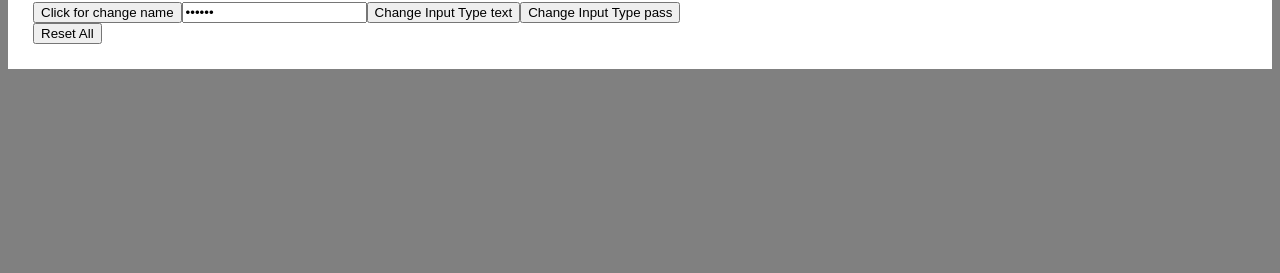
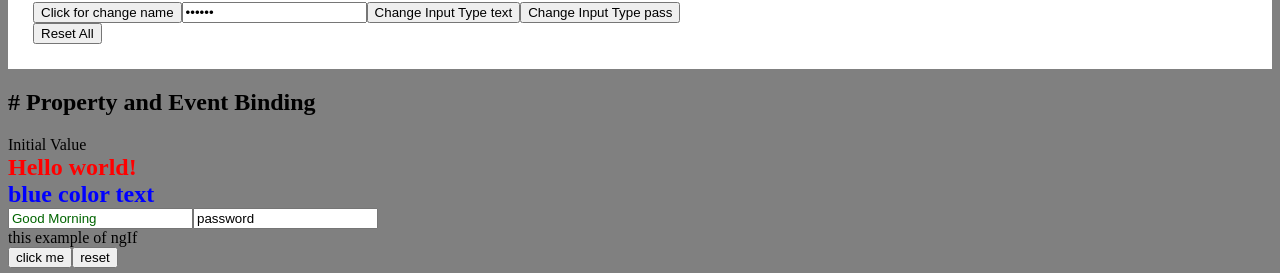
Before and after one commit to ganeshcthorat/angular-App, an Angular app: page / in a window 1280 px wide. Shown: the part 1775-2048 px from the top of the page. Before the commit the page ends 1852 px from the top, so only its background shows below. Built offline with nearby package versions, Linux system fonts and the light colour scheme.

Commit message:
3 files modified, 3 added

```diff
--- a/src/app/app.component.html
+++ b/src/app/app.component.html
@@ -94,3 +94,5 @@
 <br>
 <button (click)="onClick4()">Reset All</button>
 </div>
+
+<app-footer></app-footer>
--- a/src/app/app.module.ts
+++ b/src/app/app.module.ts
@@ -4,10 +4,11 @@ import { FormsModule } from '@angular/forms';
 
 import { AppComponent } from './app.component';
 import { HelloComponent } from './hello.component';
+import { FooterComponent } from './footer/footer.component';
 
 @NgModule({
   imports:      [ BrowserModule, FormsModule ],
-  declarations: [ AppComponent, HelloComponent ],
+  declarations: [ AppComponent, HelloComponent, FooterComponent ],
   bootstrap:    [ AppComponent ]
 })
 export class AppModule { }
--- /dev/null
+++ b/src/app/footer/footer.component.css
@@ -0,0 +1,13 @@
+.sample-div{
+font-weight: 600;
+font-size:24px;
+}
+.color-red{
+color:red;
+}
+.color-green{
+color:green;
+}
+.color-blue{
+color:blue;
+}
--- /dev/null
+++ b/src/app/footer/footer.component.html
@@ -0,0 +1,14 @@
+<h2>
+# Property and Event Binding
+</h2>
+<div (click)="changeDivText()">{{divValue}}</div>
+<div class="sample-div" [ngClass]="{'color-red':redFlag,'colorgreen':
+greenFlag}">{{title2}}</div>
+<div class="sample-div" [ngClass]="{'color-blue':blueFlag}">blue color text</div>
+<input type="text" [value]="getTextValue()" [attr.data-some-attr]="someAttr"
+[style.color]="color">
+<input [type]="type" value="password">
+<div *ngIf="showDivFlag">this example of ngIf</div>
+<div [hidden]="hiddenFlag">this is example of hidden property binding</div>
+<button (click)="changeText()">click me</button>
+<button (click)="reset()">reset</button>
--- /dev/null
+++ b/src/app/footer/footer.component.ts
@@ -0,0 +1,57 @@
+import { Component, OnInit } from '@angular/core';
+
+@Component({
+  selector: 'app-footer',
+  templateUrl: './footer.component.html',
+  styleUrls: ['./footer.component.css']
+})
+export class FooterComponent implements OnInit {
+
+public title2:string="Hello world!";
+public redFlag:boolean=true;
+public greenFlag:boolean=false;
+public blueFlag:boolean=true;
+public tempText:string="Good Morning";
+public someAttr:string="some Value for attribute";
+public color:string="darkgreen";
+public showDivFlag:boolean=true;
+public hiddenFlag:boolean=true;
+public type:string="text";
+public divValue:string="Initial Value";
+getTextValue(){
+return this.tempText;
+}
+changeText(){
+this.tempText="Good Night";
+this.someAttr="test1";
+this.title2="title changed";
+this.blueFlag=false;
+this.redFlag=false;
+this.greenFlag=true;
+this.color="gray";
+this.showDivFlag=false;
+this.hiddenFlag=false;
+this.type="password";
+}
+reset(){
+this.tempText="Good Morning";
+this.someAttr="test2";
+this.title2="title Reset";
+this.blueFlag=true;
+this.redFlag=true;
+this.greenFlag=false;
+this.color="darkgreen";
+this.showDivFlag=true;
+this.hiddenFlag=true;
+this.type="text";
+}
+changeDivText(){
+this.divValue="changed value of div after div click";
+}
+
+
+
+  ngOnInit() {
+  }
+
+}
```
Also changed, not shown: src/index.html (line endings or trailing spaces).
